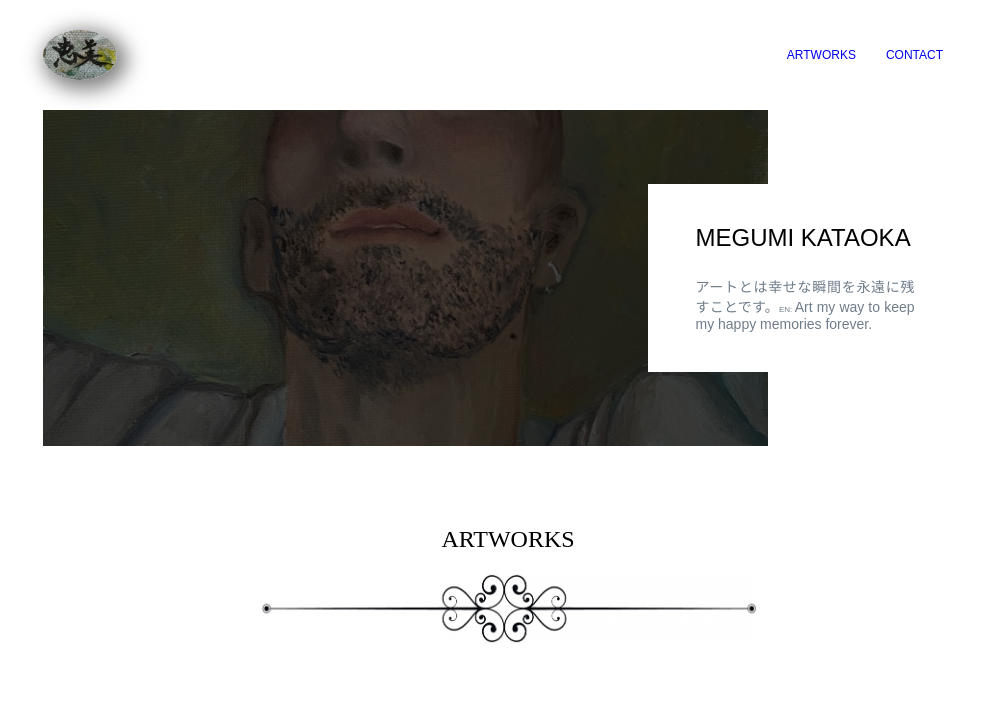
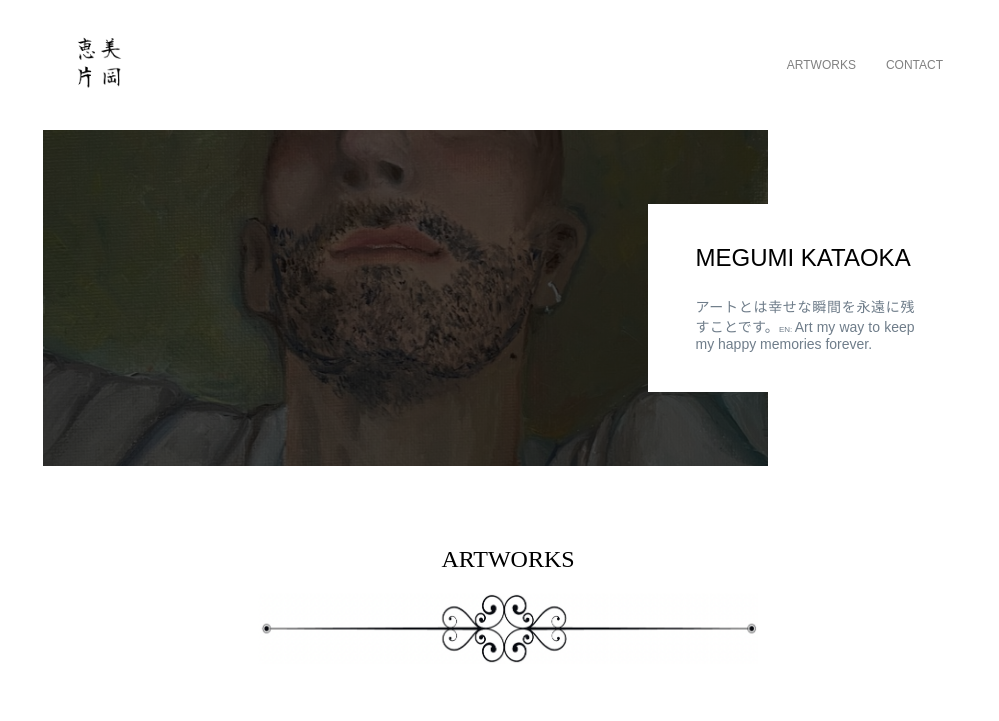
Before and after one commit to tirsop/megumikataoka.github.io, a plain HTML site: page index.html in a window 1280 px wide. Shown: the top 721 px of the page, without its empty margins (132-1131 px from the left). Drawn offline with Linux system fonts and the light colour scheme; grey boxes are pictures that could not be loaded; a web font is replaced by a local one.

Commit message:
added logo

```diff
--- a/index.html
+++ b/index.html
@@ -15,7 +15,7 @@
 <body>
   <main>
     <nav>
-      <img src="img/logo.jpeg" alt="" class="nav-logo">
+      <img src="img/kanji.png" alt="" class="nav-logo">
       <ul class="links">
         <li><a href="#artworks">ARTWORKS</a></li>
         <li><a href="#contact">CONTACT</a></li>
@@ -142,19 +142,19 @@
       <form action="" method="get">
         <div class="field">
           <label for="firstname">First name:</label>
-          <input id="firstname" type="text" placeholder="Yoshitaka" size="24" required>
+          <input id="firstname" type="text" placeholder=" Yoshitaka" size="24" required>
         </div>
         <div class="field">
           <label for="lastname">Last name:</label>
-          <input id="lastname" type="text" placeholder="Nomura" size="24" required>
+          <input id="lastname" type="text" placeholder=" Nomura" size="24" required>
         </div>
         <div class="field">
           <label for="email">Email:</label>
-          <input id="email" type="text" placeholder="nyoshikata@email.com" size="24" required>
+          <input id="email" type="text" placeholder=" nyoshikata@email.com" size="24" required>
         </div>
         <div class="field">
           <label for="company">Organization:</label>
-          <input id="company" type="text" placeholder="LUVRE" size="24">
+          <input id="company" type="text" placeholder=" LUVRE" size="24">
         </div>
         <div class="field">
           <label for="message">Your message:</label>
--- a/style.css
+++ b/style.css
@@ -9,6 +9,7 @@
 }
 a {
   text-decoration: none;
+  color: gray;
   display: inline-block;
 }
 ul { list-style: none; }
@@ -54,10 +55,10 @@ nav .links li {
   font-size: 12px;
 }
 .nav-logo {
-  height: 50px;
+  height: 70px;
   width: auto;
   border-radius: 50%;
-  box-shadow: 5px 5px 20px 5px rgba(0, 0, 0, 50%);
+  margin-left: 20px;
 }
 
 
```
Also changed, not shown: img/kanji.png (added).
